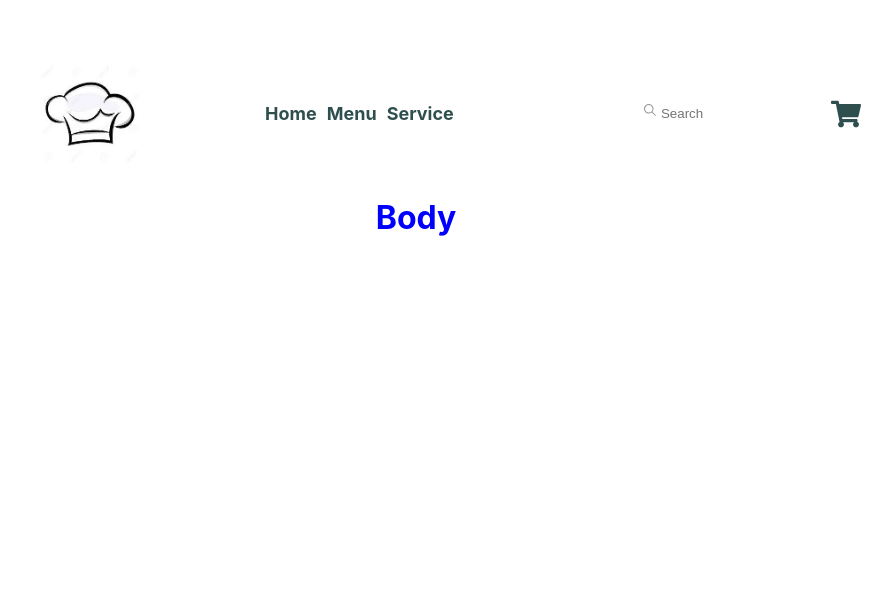
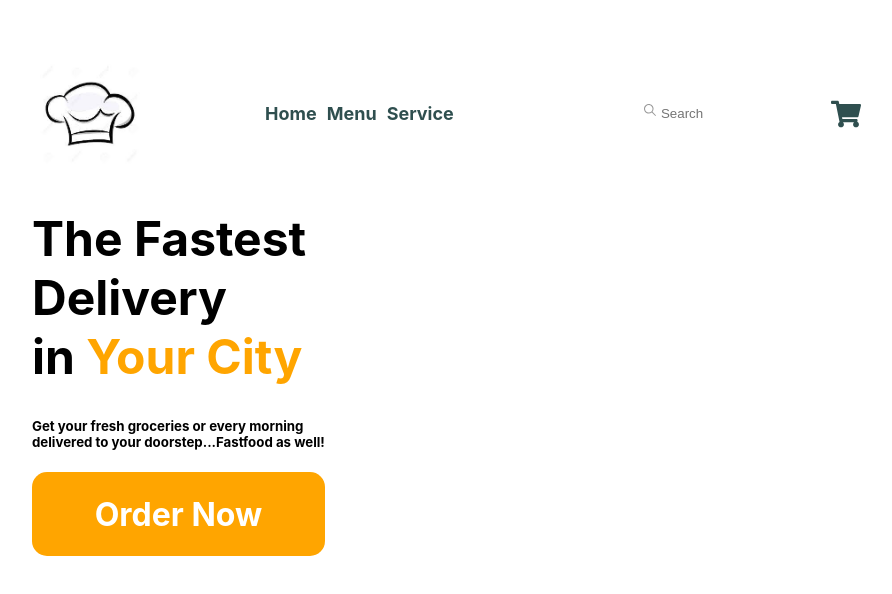
Before and after one commit to SamAbdallah/Backyard-Bowls, a React (Create React App) app in the folder client-side/: page / in a window 1280 px wide. Shown: the top 594 px of the page, without its empty margins (224-1116 px from the left). Built offline with nearby package versions, Linux system fonts and the light colour scheme.

Commit message:
fixing body of home page

```diff
--- a/client-side/src/components/Body.css
+++ b/client-side/src/components/Body.css
@@ -1,3 +1,33 @@
-h1{
-    color: blue;
+.container{
+    display: flex;
+    flex-direction: row;
+    margin-left: 20%;
 }
+#orange{
+    color:orange;
+}
+#title{
+    text-align: left;
+    font-size: xxx-large;
+
+}
+
+#subtitle{
+    text-align: left;
+}
+#orderButton{
+    background-color: orange;
+    border-radius: 15px;
+    padding: 1px;
+}
+#orderButton h1{
+color: white;
+}
+.itemsTop{
+    display: flex;
+    flex-direction: column;
+}
+#itemRow{
+    display: flex;
+    flex-direction: row;
+}
--- a/client-side/src/components/Body.jsx
+++ b/client-side/src/components/Body.jsx
@@ -3,7 +3,23 @@ import './Body.css'
 
 function Body() {
   return (
-    <h1>Body</h1>
+    <div className='container'>
+      <div>
+       <h1 id='title'>The Fastest <br/>Delivery  <br/> in <span id="orange">Your City</span></h1>
+       <h5 id='subtitle'>Get your fresh groceries or every morning <br/> delivered to your doorstep...Fastfood as well!</h5>
+       <div id='orderButton'><h1>Order Now</h1></div>
+      </div>
+
+      <div className='itemsTop'>
+        <div id='itemRow'>
+          <div>
+
+          </div>
+
+        </div>
+
+      </div>
+    </div>
   )
 }
 
```
